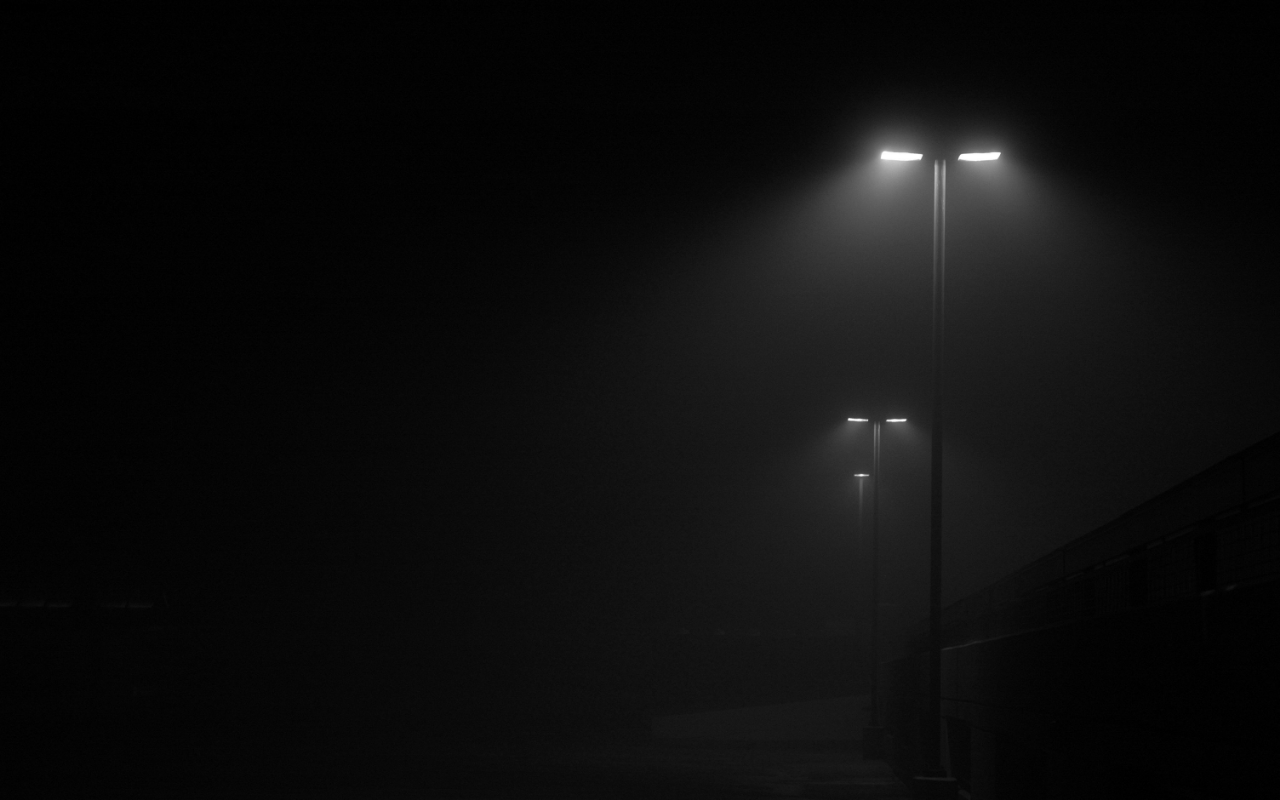
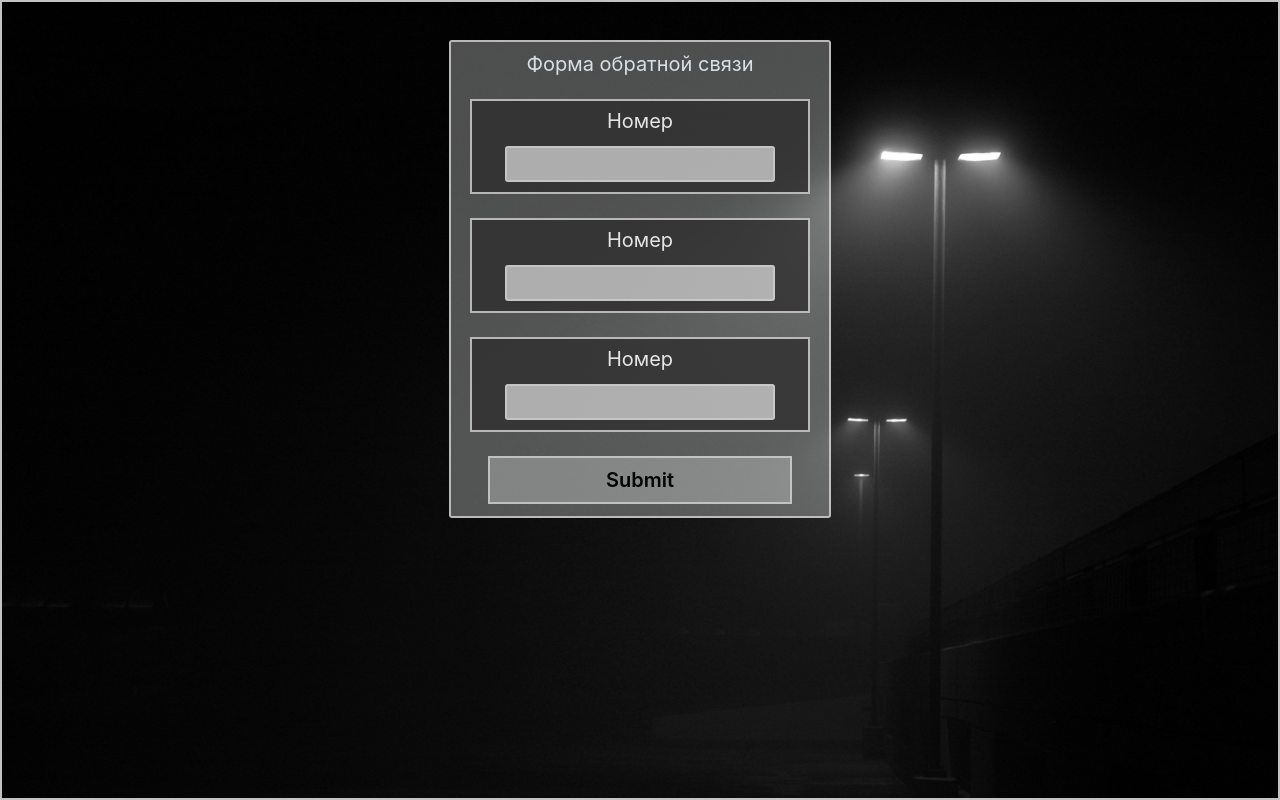
Before and after one commit to Grekalimbus/task-form, a React (Create React App) app: page / in a window 1280 px wide. Built offline with nearby package versions, Linux system fonts and the light colour scheme.

Commit message:
ready styles for form

```diff
--- a/src/App.js
+++ /dev/null
@@ -1,7 +0,0 @@
-import React from 'react';
-
-function App() {
-  return <div className="App">Форма </div>;
-}
-
-export default App;
--- /dev/null
+++ b/src/App.jsx
@@ -0,0 +1,13 @@
+import React from 'react';
+import Form from './components/Form';
+import styles from './index.module.css';
+
+function App() {
+  return (
+    <div className={styles.app}>
+      <Form />
+    </div>
+  );
+}
+
+export default App;
--- /dev/null
+++ b/src/components/Button.jsx
@@ -0,0 +1,7 @@
+import React from 'react';
+
+const Button = ({ styles, title }) => {
+  return <button className={styles}>{title}</button>;
+};
+
+export default Button;
--- /dev/null
+++ b/src/components/Field.jsx
@@ -0,0 +1,14 @@
+import React from 'react';
+
+const Field = ({ styles }) => {
+  return (
+    <div className={styles.fieldOneInput}>
+      <label htmlFor="" className={styles.label}>
+        Номер
+      </label>
+      <input type="text" className={styles.input} />
+    </div>
+  );
+};
+
+export default Field;
--- /dev/null
+++ b/src/components/Form.jsx
@@ -0,0 +1,21 @@
+import React from 'react';
+import Field from './Field';
+import styles from './index.module.css';
+import Button from './Button';
+
+const Form = () => {
+  const handleSubmit = () => {
+    console.log('f');
+  };
+  return (
+    <form onSubmit={handleSubmit} className={styles.formWrapper}>
+      <h2 className={styles.title}>Форма обратной связи</h2>
+      <Field styles={styles} />
+      <Field styles={styles} />
+      <Field styles={styles} />
+      <Button styles={styles.button} title={'Submit'} />
+    </form>
+  );
+};
+
+export default Form;
--- /dev/null
+++ b/src/components/index.module.css
@@ -0,0 +1,141 @@
+/* ======================= */
+.formWrapper{
+    border: 2px solid rgba(224, 221, 221, 0.877);
+    width: 30%;
+    height: 60%;
+    background-color: rgba(233, 235, 236, 0.363);
+    display: flex;
+    flex-direction: column;
+    justify-content: space-around;
+    align-items: center;
+    margin: 0 auto;
+    height: 60%;
+    margin-top: 3%;
+    border-radius: 3px;
+    opacity: 0.9;
+}
+.title{
+    color: aliceblue;
+    font-size: 20px;
+}
+/* FIELD COMPONENT */
+.fieldOneInput{
+    width: 90%;
+    height: 20%;
+    border: 2px solid rgba(224, 221, 221, 0.877);
+    background-color: rgba(54, 54, 54, 0.87);
+    display: flex;
+    flex-direction: column;
+    align-items: center;
+}
+
+.label{
+    margin-top: 10px;
+    margin-bottom: 5px;
+    font-size: 20px;
+    color: rgb(253, 253, 253);
+}
+.input{
+    width: 80%;
+    height: 100%;
+    margin-top: 10px;
+    margin-bottom: 10px;
+    border-radius: 3px;
+    text-align: center;
+    font-size: 20px;
+    font-weight: 500;
+    border: 2px solid rgba(224, 221, 221, 0.877);
+    background-color: rgba(231, 231, 231, 0.781);
+    display: block;
+
+}
+/* FIELD COMPONENT */
+
+
+/* ======================= */
+.button{
+    color: black;
+    width: 80%;
+    height: 10%;
+    border: 2px solid rgba(224, 221, 221, 0.877);
+    background-color: rgba(233, 235, 236, 0.363);
+    font-size: 20px;
+    font-weight: 600;
+}
+/* ======================= */
+
+
+
+/* ======================= */
+
+
+/* Big height */
+@media (min-height: 940px ) and (min-width: 800px){
+    .formWrapper{
+        width: 60%;
+        height: 80%;
+    }
+    .button{
+        font-size: 28px;
+    }
+}
+/* Low height display */
+@media (max-height: 700px ){
+    .formWrapper{
+        height: 80%;
+    }
+    .button{
+        font-size: 28px;
+    }
+}
+@media (max-height: 600px ){
+    .formWrapper{
+        height: 90%;
+        margin-top: 15px;
+    }
+    .button{
+        font-size: 28px;
+    }
+}
+@media (max-height: 500px ){
+    .formWrapper{
+        height: 95%;
+        margin-top: 10px;
+    }
+    .fieldOneInput{
+        height: 25%;
+    }
+    .label{
+        margin-top: 3px;
+        margin-bottom: 2px;
+        font-size: 18px;
+        color: rgb(253, 253, 253);
+    }
+    .button{
+        font-size: 20px;
+    }
+}
+/* =================== */
+/* Small width display */
+@media (max-width: 900px ){
+    .formWrapper{
+        width: 40%;
+    }
+}
+@media (max-width: 800px ){
+    .formWrapper{
+        width: 45%;
+    }
+}
+@media (max-width: 700px ){
+    .formWrapper{
+        width: 60%;
+    }
+}
+@media (max-width: 600px ){
+    .formWrapper{
+        width: 80%;
+    }
+}
+
+/* ======================= */
--- a/src/index.css
+++ b/src/index.css
@@ -7,6 +7,7 @@ body {
     background-position: center;
     background-repeat: no-repeat;
     background-size: cover;
+    overflow: hidden;
   -webkit-font-smoothing: antialiased;
   -moz-osx-font-smoothing: grayscale;
   /* background-color: rgba(0, 0, 0, 0.856); */
--- /dev/null
+++ b/src/index.module.css
@@ -0,0 +1,7 @@
+.app{
+    display: flex;
+    flex-direction: column;
+    width: 100%;
+    height: 100vh;
+    border: 2px solid rgba(224, 221, 221, 0.877);
+}
```
